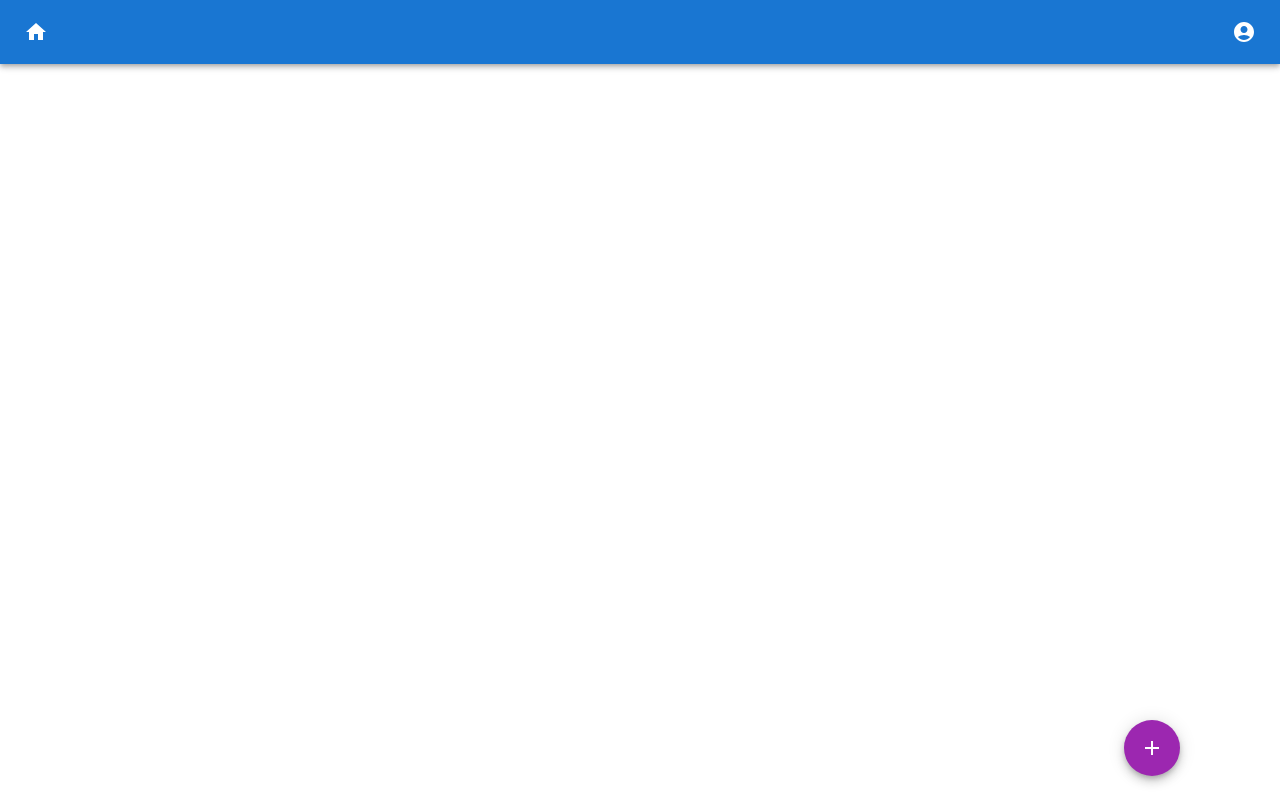
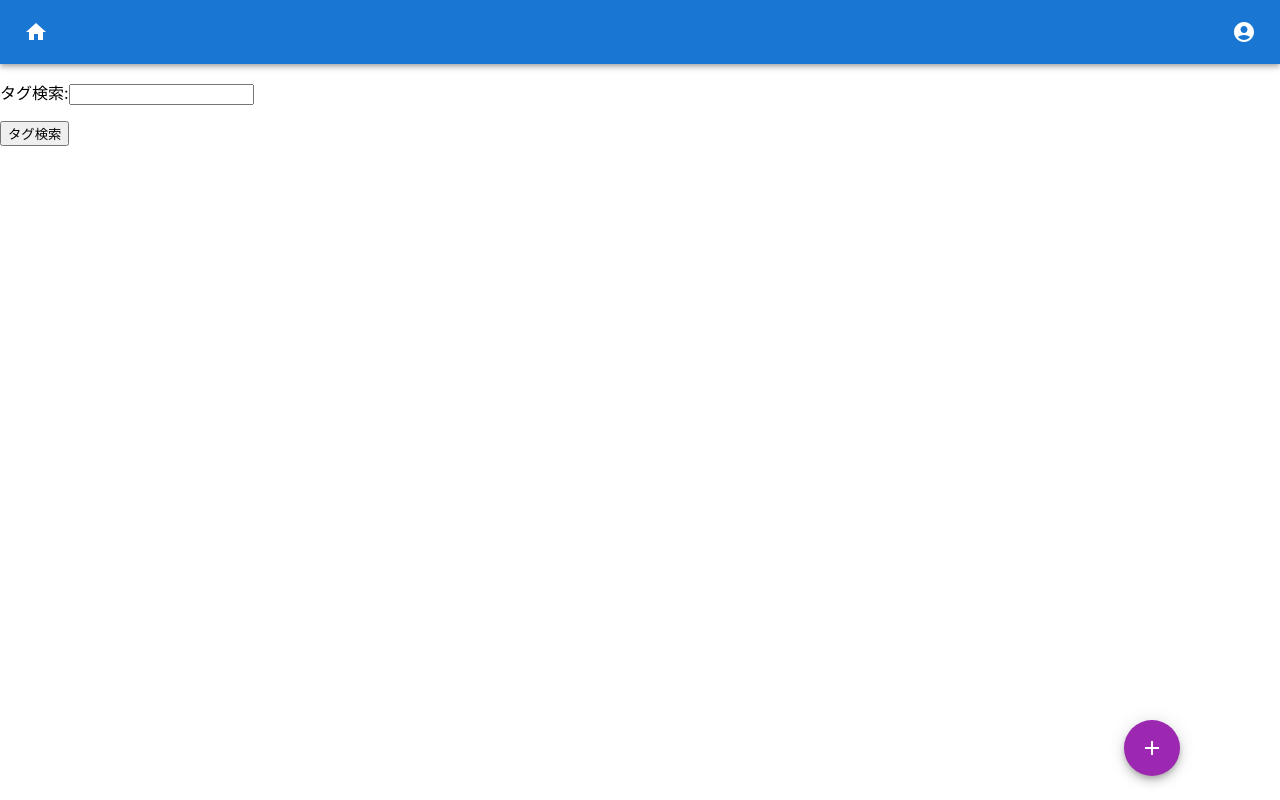
Before and after one commit to guchio33/voyage, a React (Create React App) app in the folder frontend/: page /search in a window 1280 px wide. Before the commit this address had no page. Built offline with nearby package versions, Linux system fonts and the light colour scheme.

Commit message:
サーチコンポーネントを追加、App.tsxのルーターにSearchを追加

```diff
--- a/frontend/src/App.tsx
+++ b/frontend/src/App.tsx
@@ -6,8 +6,9 @@ import AddIcon from "@mui/icons-material/Add";
 import Fab from "@mui/material/Fab";
 import { styled } from "@mui/material/styles";
 import { BrowserRouter, Routes, Route } from "react-router-dom";
-import {AllPosts} from "./component/All";
-import {NewPost} from "./component/NewPost";
+import { AllPosts } from "./component/All";
+import { NewPost } from "./component/NewPost";
+import { Search } from "./component/Search"
 
 
 const App: React.FC = () => {
@@ -38,6 +39,7 @@ const App: React.FC = () => {
           <Route path="/post" element={<PhotoForm />} />
           <Route path="/allpost" element={<AllPosts />} />
           <Route path="/newpost" element={<NewPost />} />
+          <Route path="/search" element={<Search />} />
         </Routes>
       </BrowserRouter>
     </>
--- /dev/null
+++ b/frontend/src/component/Search.tsx
@@ -0,0 +1,41 @@
+import { AxiosResponse } from "axios";
+import { useState } from "react";
+import client from "../lib/api/client"
+
+export const Search: React.FC = () => {
+    //保持する変数
+    const [prefecture, setPrefecture] = useState('');
+    const [genre, setGenre] = useState('');
+    const [place, setPlace] = useState('');
+    const [tag, setTag] = useState('');
+
+    const [response, setResponse] = useState<AxiosResponse>();
+
+    //GET通信処理
+    const searchTag = () => {
+        client.get('/serch_tags', {
+            params: {
+                tag: tag
+            }
+        })
+            .then((res) => {
+                setResponse(res);
+            })
+            .catch((error) => {
+                console.log(error);
+            })
+    }
+
+    return (
+        <div>
+            {/*
+            <p>都道府県検索:<input type="text" value={prefecture} onChange={(e) => setPrefecture(e.target.value)} /></p>
+            <p>ジャンル検索:<input type="text" value={genre} onChange={(e) => setGenre(e.target.value)} /></p>
+            <p>場所検索:<input type="text" value={place} onChange={(e) => setPlace(e.target.value)} /></p>
+            */}
+
+            <p>タグ検索:<input type="text" value={tag} onChange={(e) => setTag(e.target.value)} /></p>
+            <button onClick={searchTag}>タグ検索</button>
+        </div>
+    )
+}
```
